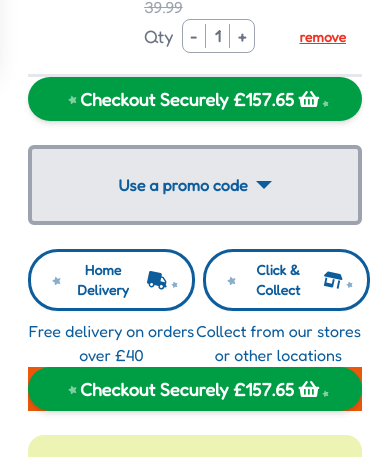
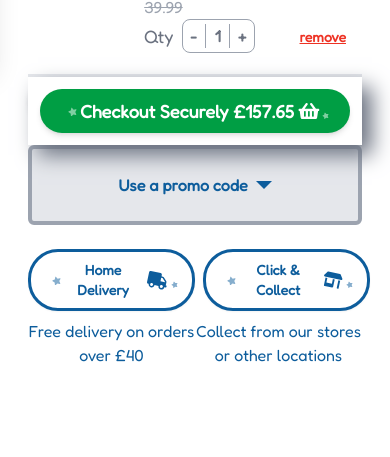
Before and after one commit to steveohozzy/entertainer-interview, a React (Create React App) app: page /cart in a window 390 px wide. Shown: the part 781-1238 px from the top of the page. Built offline with nearby package versions, Linux system fonts and the light colour scheme.

Commit message:
adjust observer

```diff
--- a/src/routes/cart/Cart.js
+++ b/src/routes/cart/Cart.js
@@ -58,7 +58,7 @@ const Cart = () => {
   useEffect(() => {
     const cachedRef = ref.current
     const observer = new IntersectionObserver(
-      ([e]) => setStuck(e.intersectionRatio < 1),
+      ([e]) => setStuck(e.intersectionRatio > 0),
       { threshold: [1] }
     )
     observer.observe(cachedRef)
@@ -154,7 +154,7 @@ const Cart = () => {
                             <p className='mt-2'>Collect from our stores or other locations</p>
                           </div>
                         </div>
-                        <div className={`<div className="sticky top-0 bottom-0 bg-orange-600 h-28"> w-full md:hidden md:p-0`} ref={ref}>
+                        <div className={`sticky bottom-0 left-0 p-3 bg-white ${stuck && 'shadow-[10px_10px_20px] shadow-gray-500'} w-full md:hidden md:p-0`} ref={ref}>
                           <Button
                             className='shadow-md hover:shadow-lg w-full group inline-flex items-center justify-center font-bold text-lg rounded-[30px] bg-brandGreen text-white py-2 px-4 pl-2 transition-all hover:bg-brandLightGreen hover:scale-105'
                             iconpath={
```
